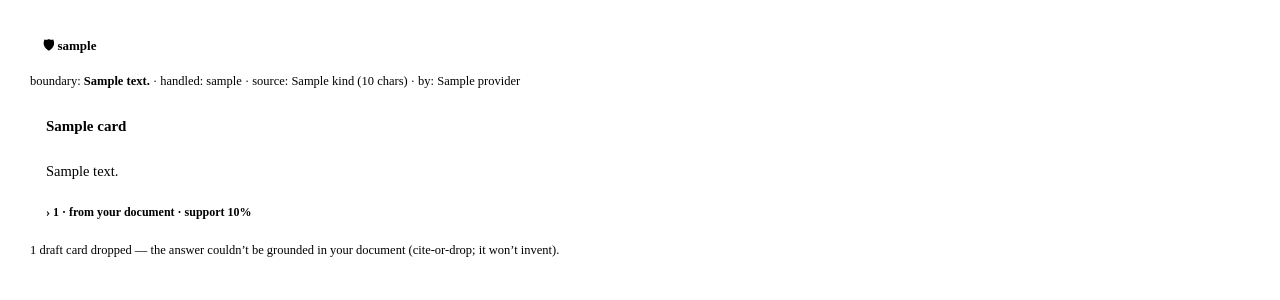
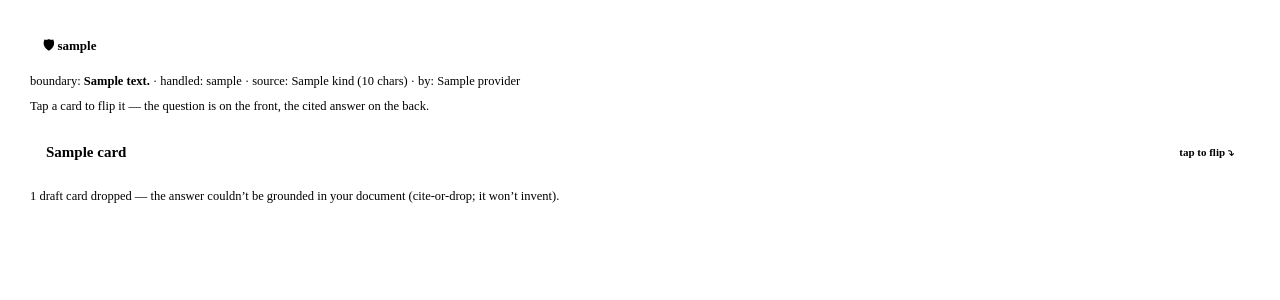
Before and after one commit to tjromack/project-suver, a FastAPI app: template app/shell/templates/_flashcards_result.html in a window 1280 px wide. Shown: the top 300 px of the page. Run offline with FastAPI, Linux system fonts and the light colour scheme; the template is opened without the code that fills it: most values are stand-ins (such as "Sample title", 1, 10 or a date in 2020).

Commit message:
Learning: fix Quiz 'Show answer' (scripts in HTMX-injected partials don't run -> inline handler) + make Flashcards flip (question front, cited answer back)
Co-Authored-By: Claude Opus 4.8 <noreply@anthropic.com>

```diff
--- a/app/shell/templates/_flashcards_result.html
+++ b/app/shell/templates/_flashcards_result.html
@@ -6,14 +6,14 @@
   .metaline{color:var(--faint);font-size:12.5px;margin-top:10px}
   .cards{margin-top:16px;display:flex;flex-direction:column;gap:12px}
   .fcard{border:1px solid var(--line);border-radius:var(--radius);overflow:hidden}
-  .fcard .q{padding:13px 16px;font-weight:600;font-size:15px;color:var(--ink);background:var(--accent-soft)}
-  .fcard .a{padding:13px 16px;font-size:14.5px;color:var(--ink);line-height:1.5}
-  .fcard details{border-top:1px solid var(--line)}
-  .fcard summary{cursor:pointer;color:var(--good);font-size:12px;font-weight:600;list-style:none;padding:9px 16px}
-  .fcard summary::-webkit-details-marker{display:none}
-  .fcard summary::before{content:"› ";}
-  .fcard details[open] summary::before{content:"⌄ ";}
-  .span{margin:0 16px 13px;padding:11px 13px;border-left:3px solid var(--good);background:var(--good-soft);
+  .fcard>summary{cursor:pointer;list-style:none;display:flex;justify-content:space-between;align-items:center;gap:12px;
+    padding:14px 16px;font-weight:600;font-size:15px;color:var(--ink);background:var(--accent-soft)}
+  .fcard>summary::-webkit-details-marker{display:none}
+  .fcard .flip{font-size:11px;font-weight:600;color:var(--accent);white-space:nowrap}
+  .fcard[open] .flip{display:none}
+  .fcard .a{padding:14px 16px;font-size:15px;color:var(--ink);line-height:1.55;border-top:1px solid var(--line)}
+  .fcard .cite{padding:2px 16px 8px;color:var(--faint);font-size:11.5px}
+  .span{margin:0 16px 14px;padding:11px 13px;border-left:3px solid var(--good);background:var(--good-soft);
     border-radius:var(--radius);font-size:13.5px;color:var(--muted)}
   .span .lbl{display:block;color:var(--faint);font-size:11px;font-weight:700;letter-spacing:.03em;margin-bottom:4px}
   .withheld{margin-top:14px;color:var(--faint);font-size:12.5px}
@@ -35,16 +35,15 @@
   {% if r.blocked %}
     <div class="blocked" style="margin-top:12px"><strong>Kept on your device — not sent.</strong>{{ r.block_message }}</div>
   {% elif r.cards %}
+    <p class="metaline">Tap a card to flip it — the question is on the front, the cited answer on the back.</p>
     <div class="cards">
       {% for c in r.cards %}
-        <div class="fcard">
-          <div class="q">{{ c.question }}</div>
+        <details class="fcard">
+          <summary class="q"><span>{{ c.question }}</span><span class="flip">tap to flip ⤵</span></summary>
           <div class="a">{{ c.answer }}</div>
-          <details>
-            <summary>{{ c.span_id }} · from your document · support {{ "%.0f"|format(c.support*100) }}%</summary>
-            <div class="span"><span class="lbl">{{ c.span_id }}</span>{{ c.span_text }}</div>
-          </details>
-        </div>
+          <div class="cite">{{ c.span_id }} · cited from your document · support {{ "%.0f"|format(c.support*100) }}%</div>
+          <div class="span"><span class="lbl">{{ c.span_id }}</span>{{ c.span_text }}</div>
+        </details>
       {% endfor %}
     </div>
     {% if r.withheld_count %}<div class="withheld">{{ r.withheld_count }} draft card{{ 's' if r.withheld_count != 1 else '' }} dropped — the answer couldn’t be grounded in your document (cite-or-drop; it won’t invent).</div>{% endif %}
```
Also changed, not shown: app/shell/templates/_quiz_result.html (+1 -14 lines).
